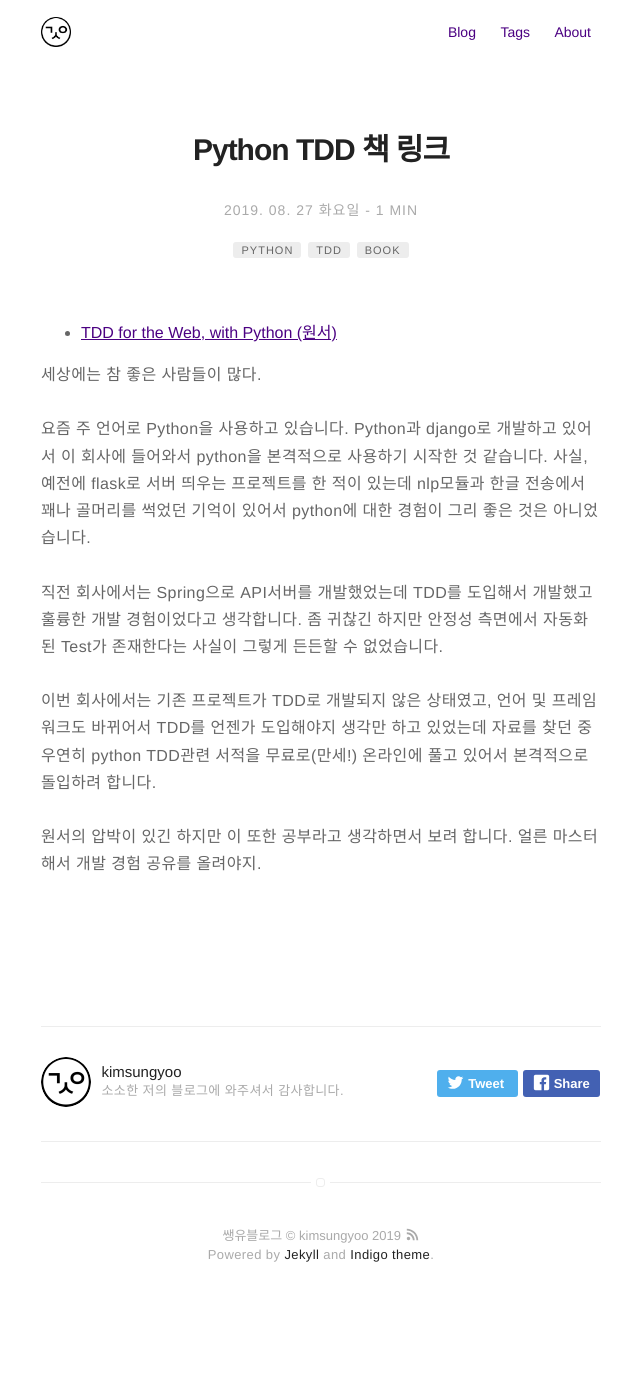
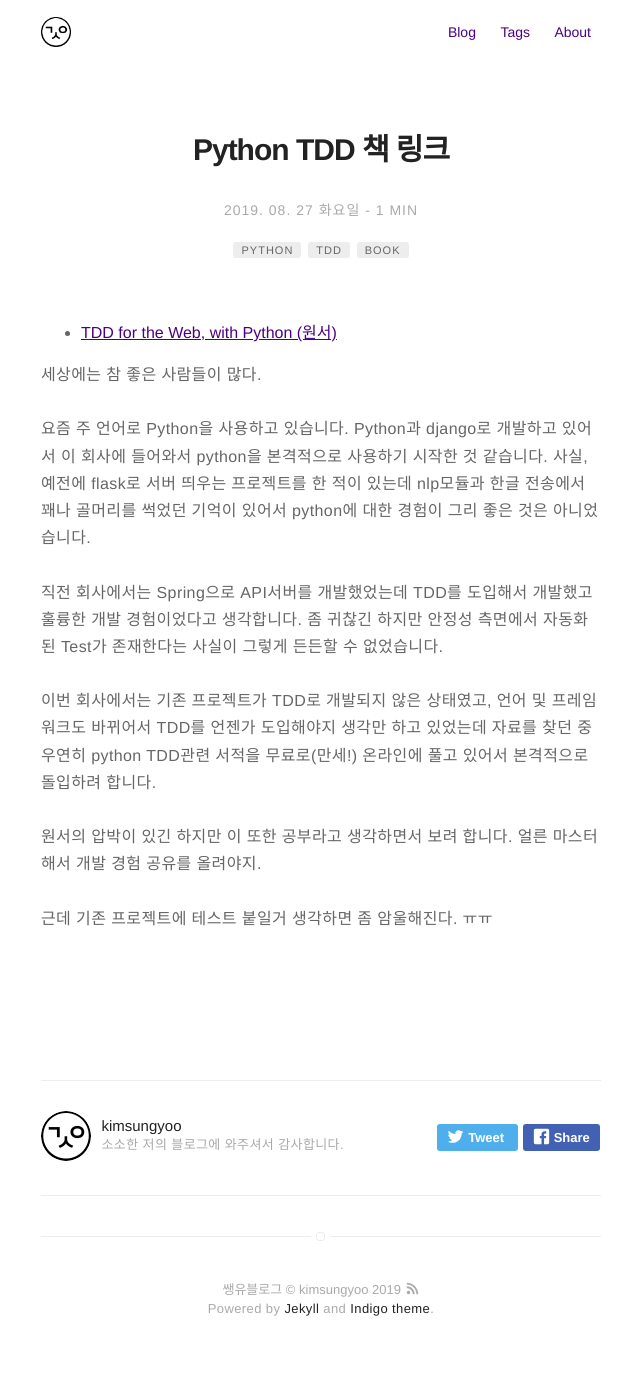
Before and after one commit to kimsungyoo/kimsungyoo.github.io, a Jekyll site: the page built from _posts/2019-08-27-python-tdd.md, in a window 1280 px wide. Shown: the whole page, without its empty margins (319-959 px from the left). Built offline with Jekyll 4.4.1, drawn with Linux system fonts in a browser that asks for light colours; comment, search, counter and statistics services are not loaded; before the commit the page ends 1326 px from its top, so only the background shows below that.

Commit message:
새 글 작성

```diff
--- a/_posts/2019-08-27-python-tdd.md
+++ b/_posts/2019-08-27-python-tdd.md
@@ -26,4 +26,6 @@ Python과 django로 개발하고 있어서 이 회사에 들어와서 python을
 언어 및 프레임워크도 바뀌어서 TDD를 언젠가 도입해야지 생각만 하고 있었는데
 자료를 찾던 중 우연히 python TDD관련 서적을 무료로(만세!) 온라인에 풀고 있어서 본격적으로 돌입하려 합니다.<br />
 <br />
-원서의 압박이 있긴 하지만 이 또한 공부라고 생각하면서 보려 합니다. 얼른 마스터 해서 개발 경험 공유를 올려야지.
+원서의 압박이 있긴 하지만 이 또한 공부라고 생각하면서 보려 합니다. 얼른 마스터 해서 개발 경험 공유를 올려야지.<br />
+<br />
+근데 기존 프로젝트에 테스트 붙일거 생각하면 좀 암울해진다. ㅠㅠ
```
